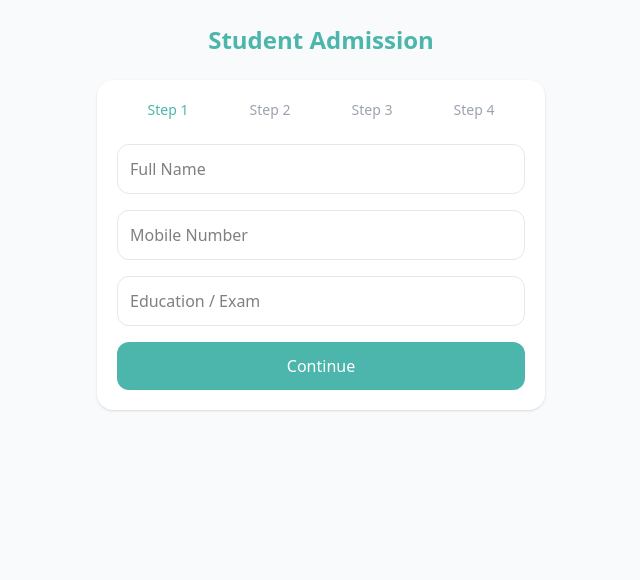
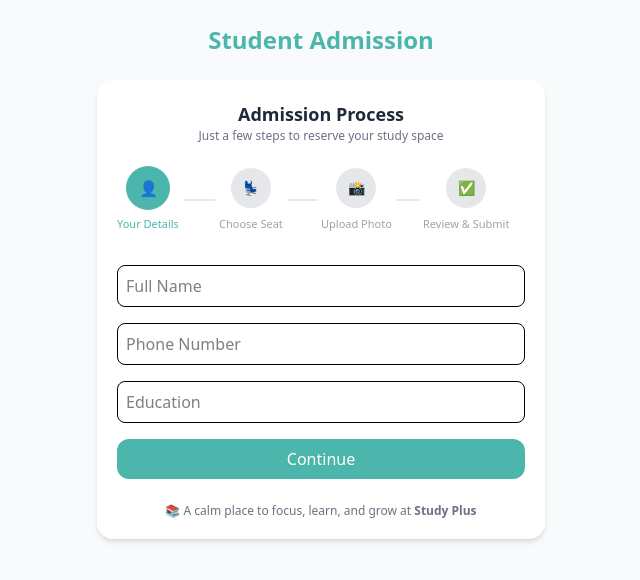
Before and after one commit to Sarth-dev/study_library, a Next.js app in the folder frontend/: page /admission in a window 1280 px wide. Shown: the top 580 px of the page, without its empty margins (319-959 px from the left). Built offline with nearby package versions, Linux system fonts and the light colour scheme; no server answers.

Commit message:
add callback

```diff
--- a/frontend/src/components/admission/AdmissionStepper.tsx
+++ b/frontend/src/components/admission/AdmissionStepper.tsx
@@ -7,31 +7,84 @@ import StepSeat from "./StepSeat";
 import StepPhoto from "./StepPhoto";
 import StepReview from "./StepReview";
 
+const steps = [
+  { id: 1, title: "Your Details", icon: "👤" },
+  { id: 2, title: "Choose Seat", icon: "💺" },
+  { id: 3, title: "Upload Photo", icon: "📸" },
+  { id: 4, title: "Review & Submit", icon: "✅" },
+];
+
 export default function AdmissionStepper() {
   const [step, setStep] = useState(1);
   const [formData, setFormData] = useState<any>({});
 
   return (
-    <div className="rounded-2xl shadow-sm p-5 bg-white">
-      {/* Progress */}
-      <div className="flex items-center justify-between mb-6 text-sm">
-        {[1, 2, 3, 4].map((s) => (
+    <div className="rounded-2xl shadow-md p-5 bg-white max-w-lg mx-auto">
+      {/* Header */}
+      <div className="text-center mb-6">
+        <h2 className="text-lg font-semibold text-gray-800">
+          Admission Process
+        </h2>
+        <p className="text-xs text-gray-500">
+          Just a few steps to reserve your study space
+        </p>
+      </div>
+
+      {/* Progress Bar */}
+      <div className="flex items-center justify-between mb-8">
+        {steps.map((s, index) => {
+          const isActive = step === s.id;
+          const isCompleted = step > s.id;
+
+          return (
+            <div key={s.id} className="flex-1 flex items-center">
+              <div className="flex flex-col items-center text-center">
                 <div
-            key={s}
-            className="flex-1 text-center"
+                  className={`h-10 w-10 flex items-center justify-center rounded-full text-sm transition-all duration-300`}
                   style={{
-              color: step >= s ? "#4DB6AC" : "#9CA3AF",
-              fontWeight: step >= s ? 500 : 400,
+                    backgroundColor: isCompleted || isActive ? "#4DB6AC" : "#E5E7EB",
+                    color: isCompleted || isActive ? "#fff" : "#6B7280",
+                    transform: isActive ? "scale(1.1)" : "scale(1)",
                   }}
                 >
-            Step {s}
-          </div>
-        ))}
+                  {s.icon}
                 </div>
 
+                <span
+                  className="mt-2 text-[11px]"
+                  style={{
+                    color: isCompleted || isActive ? "#4DB6AC" : "#9CA3AF",
+                    fontWeight: isActive ? 500 : 400,
+                  }}
+                >
+                  {s.title}
+                </span>
+              </div>
+
+              {/* Connector */}
+              {index !== steps.length - 1 && (
+                <div
+                  className="flex-1 h-[2px] mx-1"
+                  style={{
+                    backgroundColor: step > s.id ? "#4DB6AC" : "#E5E7EB",
+                  }}
+                />
+              )}
+            </div>
+          );
+        })}
+      </div>
+
+      {/* Step Content */}
+      <div className="transition-all duration-300">
         {step === 1 && (
-        <StepBasicInfo data={formData} onChange={setFormData} onNext={() => setStep(2)} />
+          <StepBasicInfo
+            data={formData}
+            onChange={setFormData}
+            onNext={() => setStep(2)}
+          />
         )}
+
         {step === 2 && (
           <StepSeat
             data={formData}
@@ -40,6 +93,7 @@ export default function AdmissionStepper() {
             onBack={() => setStep(1)}
           />
         )}
+
         {step === 3 && (
           <StepPhoto
             data={formData}
@@ -48,9 +102,19 @@ export default function AdmissionStepper() {
             onBack={() => setStep(2)}
           />
         )}
+
         {step === 4 && (
-        <StepReview data={formData} onBack={() => setStep(3)} />
+          <StepReview
+            data={formData}
+            onBack={() => setStep(3)}
+          />
         )}
+      </div>
+
+      {/* Footer Motivation */}
+      <p className="text-center text-xs text-gray-500 mt-6">
+        📚 A calm place to focus, learn, and grow at <strong>Study Plus</strong>
+      </p>
     </div>
   );
 }
--- a/frontend/src/components/admission/StepBasicInfo.tsx
+++ b/frontend/src/components/admission/StepBasicInfo.tsx
@@ -1,26 +1,67 @@
 /* eslint-disable @typescript-eslint/no-explicit-any */
-export default function StepBasicInfo({ data, onChange, onNext }: any) {
+"use client";
+import { useState } from "react";
+
+/* ✅ Define props type */
+type StepBasicInfoProps = {
+  data: any;
+  onChange: (data: any) => void;
+  onNext: () => void;
+};
+
+export default function StepBasicInfo({
+  data,
+  onChange,
+  onNext,
+}: StepBasicInfoProps) {
+  const [errors, setErrors] = useState<any>({});
+
+  const validate = () => {
+    const newErrors: any = {};
+
+    if (!data.name?.trim()) newErrors.name = "Name is required";
+    if (!data.phone?.trim()) newErrors.phone = "Phone number is required";
+    if (!data.education?.trim()) newErrors.education = "Education is required";
+
+    setErrors(newErrors);
+    return Object.keys(newErrors).length === 0;
+  };
+
+  const handleNext = () => {
+    if (validate()) onNext();
+  };
+
   return (
     <div className="space-y-4">
-      {["Full Name", "Mobile Number", "Education / Exam"].map((label, i) => (
-        <input
-          key={label}
-          placeholder={label}
-          className="w-full rounded-xl border p-3 focus:outline-none focus:ring-2"
-          style={{ borderColor: "#E5E7EB", outlineColor: "#4DB6AC" }}
-          value={data[["name", "phone", "education"][i]] || ""}
-          onChange={(e) =>
-            onChange({
-              ...data,
-              [["name", "phone", "education"][i]]: e.target.value,
-            })
-          }
-        />
-      ))}
+      <input
+        placeholder="Full Name"
+        value={data.name || ""}
+        onChange={(e) => onChange({ ...data, name: e.target.value })}
+        className="w-full border rounded-lg p-2"
+      />
+      {errors.name && <p className="text-xs text-red-500">{errors.name}</p>}
+
+      <input
+        placeholder="Phone Number"
+        value={data.phone || ""}
+        onChange={(e) => onChange({ ...data, phone: e.target.value })}
+        className="w-full border rounded-lg p-2"
+      />
+      {errors.phone && <p className="text-xs text-red-500">{errors.phone}</p>}
+
+      <input
+        placeholder="Education"
+        value={data.education || ""}
+        onChange={(e) => onChange({ ...data, education: e.target.value })}
+        className="w-full border rounded-lg p-2"
+      />
+      {errors.education && (
+        <p className="text-xs text-red-500">{errors.education}</p>
+      )}
 
       <button
-        onClick={onNext}
-        className="w-full rounded-xl py-3 text-white font-medium"
+        onClick={handleNext}
+        className="w-full rounded-xl py-2 text-white"
         style={{ backgroundColor: "#4DB6AC" }}
       >
         Continue
--- a/frontend/src/components/admission/StepPhoto.tsx
+++ b/frontend/src/components/admission/StepPhoto.tsx
@@ -1,35 +1,96 @@
 /* eslint-disable @typescript-eslint/no-explicit-any */
-export default function StepPhoto({ data, onChange, onNext, onBack }: any) {
+"use client";
+
+import { useState } from "react";
+
+type StepPhotoProps = {
+  data: any;
+  onChange: (data: any) => void;
+  onNext: () => void;
+  onBack: () => void;
+};
+
+export default function StepPhoto({
+  data,
+  onChange,
+  onNext,
+  onBack,
+}: StepPhotoProps) {
+  const [error, setError] = useState("");
+
+  if (!data) return null;
+
+  const handleNext = () => {
+    if (!data.photo) {
+      setError("Profile photo is required for admission");
+      return;
+    }
+    setError("");
+    onNext();
+  };
+
   return (
-    <div className="space-y-4">
-    <p>Add Your Profile Image -  </p>
+    <div className="space-y-5">
+      {/* Title */}
+      <div className="text-center">
+        <h3 className="text-base font-medium">Upload Profile Photo</h3>
+        <p className="text-xs text-gray-500">
+          This helps us identify you at the library
+        </p>
+      </div>
+
+      {/* File Input */}
+      <div className="space-y-2">
         <input
           type="file"
-        className="border border-gray-400 rounded p-2"
           accept="image/*"
+          className="w-full border border-gray-300 rounded-lg p-2 text-sm"
           onChange={(e) =>
             onChange({ ...data, photo: e.target.files?.[0] })
           }
         />
 
         {data.photo && (
-        <p className="text-sm" style={{ color: "#4DB6AC" }}>
-          Photo selected successfully ✔
+          <p className="text-sm text-green-600">
+            ✔ Photo selected successfully
           </p>
         )}
 
-      <div className="flex gap-3">
-        <button className="flex-1 rounded-xl border py-2" onClick={onBack}>
+        {error && (
+          <p className="text-xs text-red-500">
+            {error}
+          </p>
+        )}
+      </div>
+
+      {/* Actions */}
+      <div className="flex gap-3 pt-2">
+        <button
+          className="flex-1 rounded-xl border py-2"
+          onClick={onBack}
+        >
           Back
         </button>
+
         <button
-          className="flex-1 rounded-xl py-2 text-white"
-          style={{ backgroundColor: "#4DB6AC" }}
-          onClick={onNext}
+          onClick={handleNext}
+          disabled={!data.photo}
+          className={`flex-1 rounded-xl py-2 text-white transition
+            ${!data.photo ? "bg-gray-300 cursor-not-allowed" : ""}`}
+          style={
+            data.photo
+              ? { backgroundColor: "#4DB6AC" }
+              : {}
+          }
         >
           Continue
         </button>
       </div>
+
+      {/* Trust note */}
+      <p className="text-xs text-center text-gray-500">
+        🔒 Your photo is used only for identification purposes
+      </p>
     </div>
   );
 }
```
Also changed, not shown: frontend/src/components/admission/StepReview.tsx (+11 -6 lines), frontend/src/components/admission/StepSeat.tsx (+8 -1 lines). Lines whose indentation alone changed are shown as unchanged.
